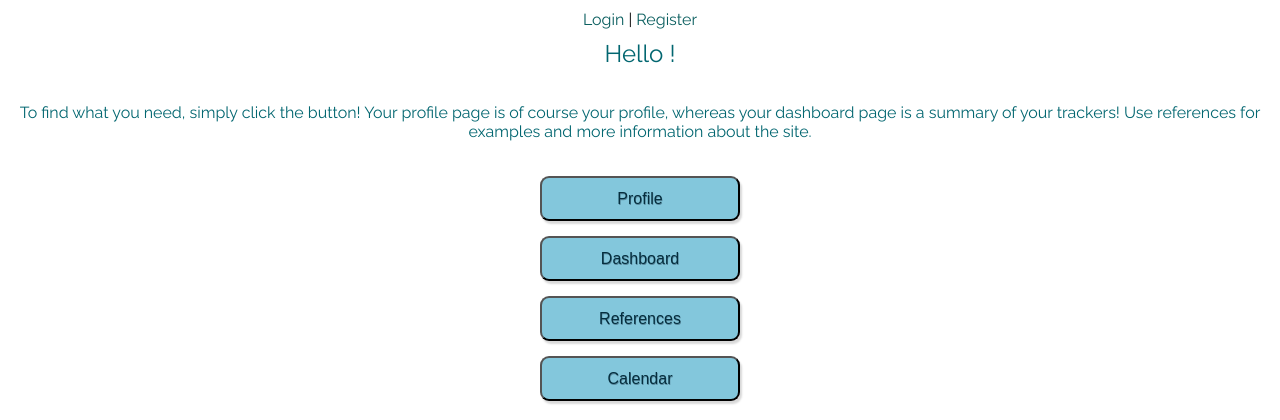
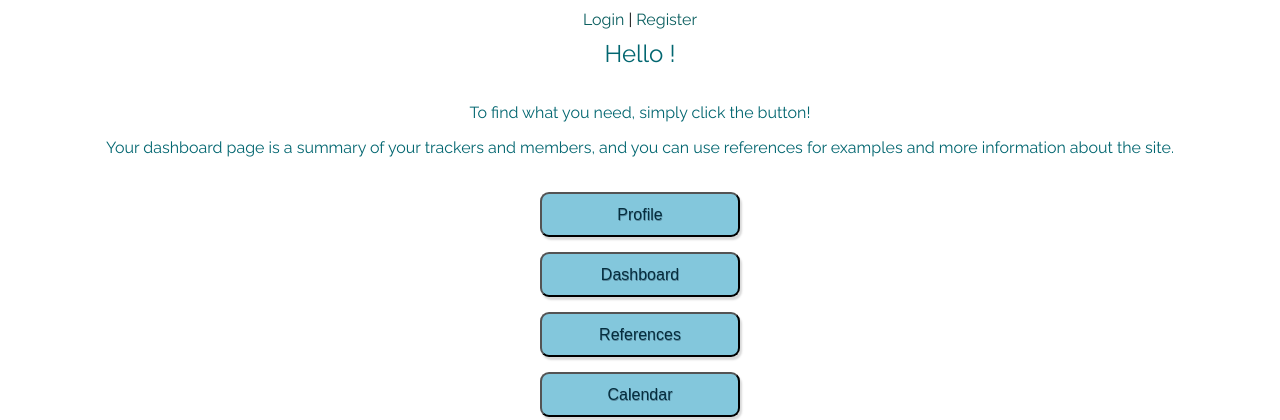
Before and after one commit to chinhle23-zz/monitorme, a Django app: page /discover/ in a window 1280 px wide. Shown: the part 133-553 px from the top of the page. Run offline with Django 3.2, Linux system fonts and the light colour scheme.

Commit message:
Small change to paragraph on discover page

```diff
--- a/core/templates/core/discover_page.html
+++ b/core/templates/core/discover_page.html
@@ -7,7 +7,8 @@
         <div class="hello-message">Hello {% if request.user.name %}{{request.user.name}}{% else %}{{request.user.username}}{% endif %}!</div>
         <br>
         <div class="landing-description">
-            <p>To find what you need, simply click the button! Your profile page is of course your profile, whereas your dashboard page is a summary of your trackers! Use references for examples and more information about the site.
+            <p>To find what you need, simply click the button!</p>
+            <p>Your dashboard page is a summary of your trackers and members, and you can use references for examples and more information about the site.
             </p>
         </div>
         <br>
```
